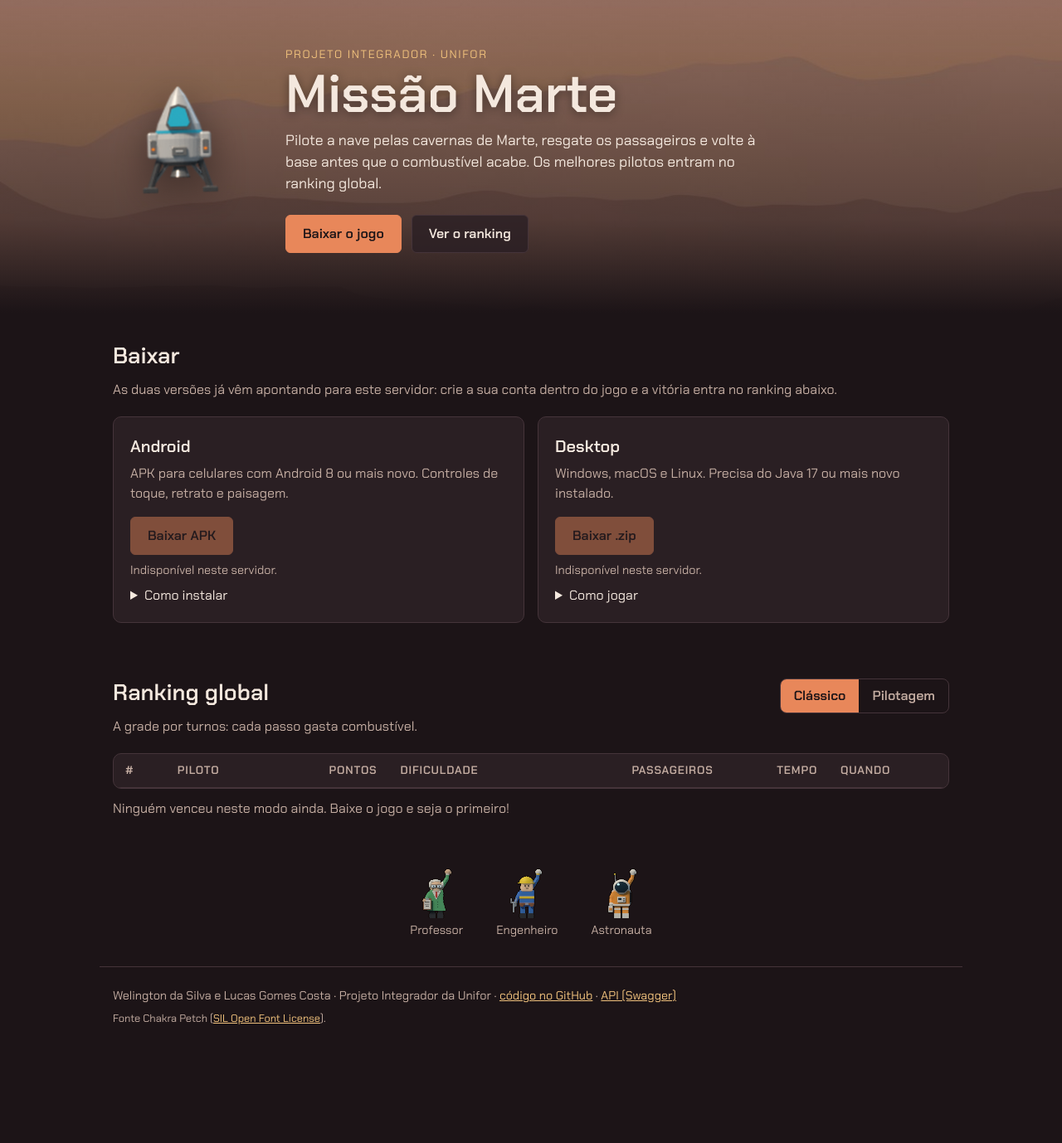
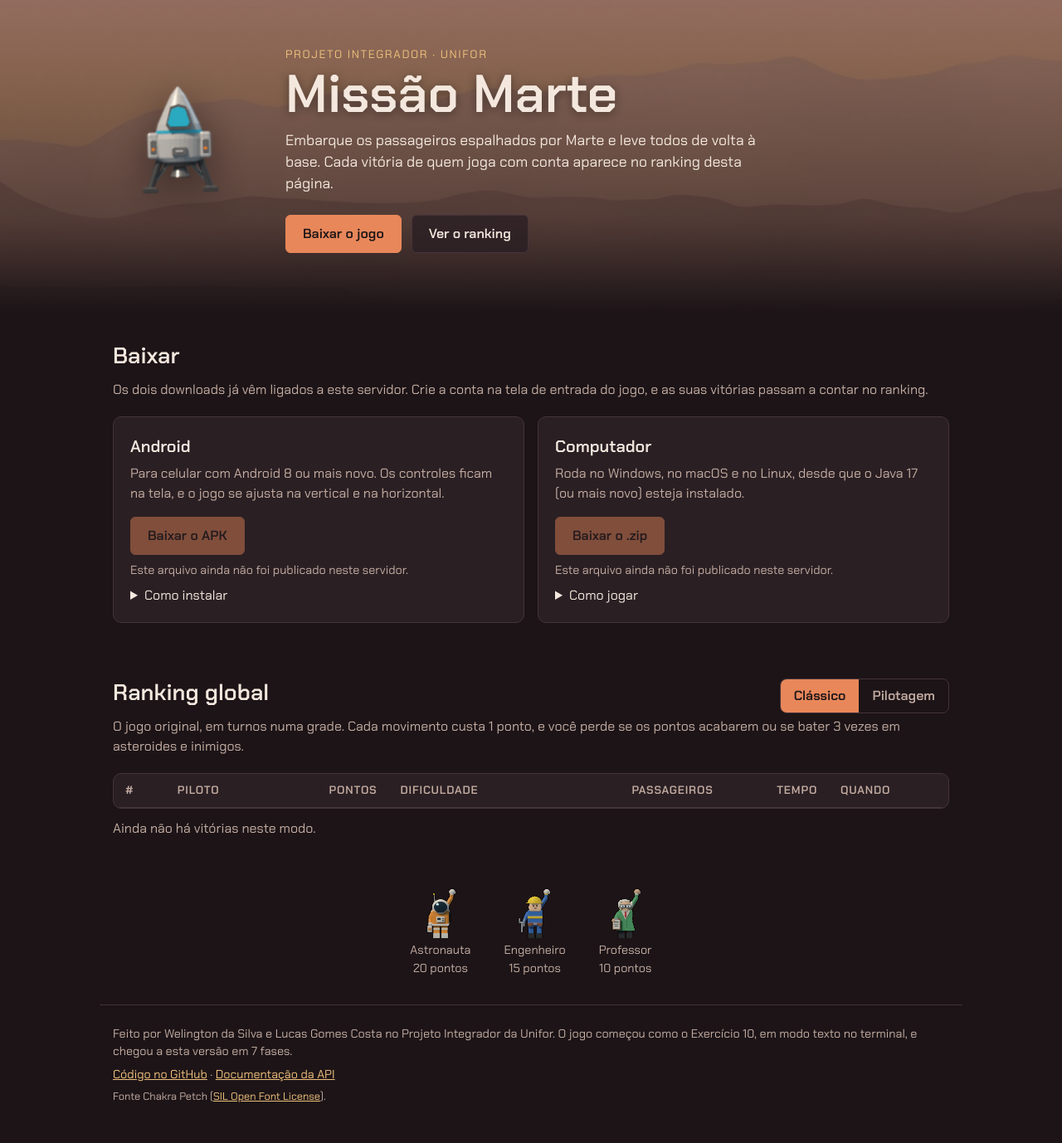
Before and after one commit to thebylito/missao-marte-unifor, a Spring Boot app: page / in a window 1280 px wide. Shown: the whole page at 83% size. Before the commit the page ends 1235 px from the top, so only its background shows below. Run offline with Spring Boot 4, Linux system fonts and the light colour scheme; data that the repository does not hold is empty; some of the project's set-up classes (security, data sources, template engines, error pages and the like) are left out, and stand-ins take their place.

Commit message:
docs(pagina): copy da página reescrita a partir das regras reais do jogo
Tira o tom genérico (revelações com dois-pontos, listas de três, exclamação) e
corrige um erro de fato: o modo clássico não tem combustível, cada movimento custa
1 ponto e a nave tem 3 vidas. A pilotagem ganha a descrição completa (gravidade,
2 passageiros por vez, bônus de até 30 pelo combustível, naves dos outros pilotos)
e os passageiros mostram quanto valem (20, 15 e 10 pontos).

```diff
--- a/servidor/src/main/resources/static/index.html
+++ b/servidor/src/main/resources/static/index.html
@@ -4,7 +4,7 @@
   <meta charset="utf-8">
   <meta name="viewport" content="width=device-width, initial-scale=1">
   <title>Missão Marte Unifor</title>
-  <meta name="description" content="Missão Marte Unifor: baixe o jogo para Android ou desktop e acompanhe o ranking global ao vivo.">
+  <meta name="description" content="Baixe o Missão Marte para Android ou computador e veja o ranking global dos dois modos de jogo.">
   <link rel="icon" type="image/png" href="pagina/icone.png">
   <link rel="stylesheet" href="pagina/estilo.css">
   <script src="pagina/app.js" defer></script>
@@ -16,8 +16,8 @@
       <div>
         <p class="sobretitulo">Projeto Integrador · Unifor</p>
         <h1>Missão Marte</h1>
-        <p class="chamada">Pilote a nave pelas cavernas de Marte, resgate os passageiros e volte à base antes que o
-          combustível acabe. Os melhores pilotos entram no ranking global.</p>
+        <p class="chamada">Embarque os passageiros espalhados por Marte e leve todos de volta à base. Cada vitória de
+          quem joga com conta aparece no ranking desta página.</p>
         <nav class="acoes" aria-label="Atalhos">
           <a class="botao principal" href="#baixar">Baixar o jogo</a>
           <a class="botao" href="#ranking">Ver o ranking</a>
@@ -29,37 +29,39 @@
   <main>
     <section id="baixar" aria-labelledby="titulo-baixar">
       <h2 id="titulo-baixar">Baixar</h2>
-      <p class="nota">As duas versões já vêm apontando para este servidor: crie a sua conta dentro do jogo e a vitória
-        entra no ranking abaixo.</p>
+      <p class="nota">Os dois downloads já vêm ligados a este servidor. Crie a conta na tela de entrada do jogo, e as
+        suas vitórias passam a contar no ranking.</p>
       <div class="cartoes">
         <article class="cartao">
           <h3>Android</h3>
-          <p>APK para celulares com Android 8 ou mais novo. Controles de toque, retrato e paisagem.</p>
+          <p>Para celular com Android 8 ou mais novo. Os controles ficam na tela, e o jogo se ajusta na vertical e na
+            horizontal.</p>
           <a class="botao principal download" data-arquivo="missao-marte.apk" href="downloads/missao-marte.apk"
-             download>Baixar APK</a>
+             download>Baixar o APK</a>
           <p class="tamanho" data-tamanho-de="missao-marte.apk"></p>
           <details>
             <summary>Como instalar</summary>
             <ol>
               <li>Baixe o APK pelo celular.</li>
               <li>Abra o arquivo e permita a instalação de "fontes desconhecidas" quando o Android pedir.</li>
-              <li>Se já tiver uma versão antiga instalada e a instalação falhar, desinstale a antiga antes.</li>
+              <li>Cada versão nova sai com outra assinatura. Se a instalação falhar, desinstale a versão antiga e
+                tente de novo.</li>
             </ol>
           </details>
         </article>
         <article class="cartao">
-          <h3>Desktop</h3>
-          <p>Windows, macOS e Linux. Precisa do Java 17 ou mais novo instalado.</p>
+          <h3>Computador</h3>
+          <p>Roda no Windows, no macOS e no Linux, desde que o Java 17 (ou mais novo) esteja instalado.</p>
           <a class="botao principal download" data-arquivo="missao-marte-desktop.zip"
-             href="downloads/missao-marte-desktop.zip" download>Baixar .zip</a>
+             href="downloads/missao-marte-desktop.zip" download>Baixar o .zip</a>
           <p class="tamanho" data-tamanho-de="missao-marte-desktop.zip"></p>
           <details>
             <summary>Como jogar</summary>
             <ol>
               <li>Descompacte o arquivo.</li>
               <li>Rode <code>bin/missao-marte</code> (macOS e Linux) ou <code>bin\missao-marte.bat</code> (Windows).</li>
-              <li>No modo clássico: setas ou <kbd>WASD</kbd> movem, <kbd>Espaço</kbd> embarca, <kbd>Esc</kbd> aborta.
-                Na pilotagem: <kbd>←</kbd> <kbd>→</kbd> giram e <kbd>↑</kbd> liga o motor.</li>
+              <li>No modo clássico, as setas ou <kbd>WASD</kbd> movem a nave, <kbd>Espaço</kbd> embarca e
+                <kbd>Esc</kbd> aborta. Na pilotagem, <kbd>←</kbd> e <kbd>→</kbd> giram e <kbd>↑</kbd> liga o motor.</li>
             </ol>
           </details>
         </article>
@@ -74,7 +76,8 @@
           <button type="button" role="tab" aria-selected="false" data-modo="PILOTAGEM">Pilotagem</button>
         </div>
       </div>
-      <p class="nota" id="descricao-modo">A grade por turnos: cada passo gasta combustível.</p>
+      <p class="nota" id="descricao-modo">O jogo original, em turnos numa grade. Cada movimento custa 1 ponto, e
+        você perde se os pontos acabarem ou se bater 3 vezes em asteroides e inimigos.</p>
       <div class="tabela-rolagem">
         <table aria-describedby="descricao-modo">
           <thead>
@@ -94,17 +97,18 @@
       <p class="estado" id="estado" role="status">Carregando o ranking…</p>
     </section>
 
-    <section class="tripulacao" aria-label="Passageiros a resgatar">
-      <figure><img src="pagina/professor.png" alt="" width="48" height="64"><figcaption>Professor</figcaption></figure>
-      <figure><img src="pagina/engenheiro.png" alt="" width="48" height="64"><figcaption>Engenheiro</figcaption></figure>
-      <figure><img src="pagina/astronauta.png" alt="" width="48" height="64"><figcaption>Astronauta</figcaption></figure>
+    <section class="tripulacao" aria-label="Pontos de cada passageiro">
+      <figure><img src="pagina/astronauta.png" alt="" width="48" height="64"><figcaption>Astronauta<br>20 pontos</figcaption></figure>
+      <figure><img src="pagina/engenheiro.png" alt="" width="48" height="64"><figcaption>Engenheiro<br>15 pontos</figcaption></figure>
+      <figure><img src="pagina/professor.png" alt="" width="48" height="64"><figcaption>Professor<br>10 pontos</figcaption></figure>
     </section>
   </main>
 
   <footer>
-    <p>Welington da Silva e Lucas Gomes Costa · Projeto Integrador da Unifor ·
-      <a href="https://github.com/thebylito/missao-marte-unifor">código no GitHub</a> ·
-      <a href="swagger-ui.html">API (Swagger)</a></p>
+    <p>Feito por Welington da Silva e Lucas Gomes Costa no Projeto Integrador da Unifor. O jogo começou como o
+      Exercício 10, em modo texto no terminal, e chegou a esta versão em 7 fases.</p>
+    <p><a href="https://github.com/thebylito/missao-marte-unifor">Código no GitHub</a> ·
+      <a href="swagger-ui.html">Documentação da API</a></p>
     <p class="creditos">Fonte Chakra Petch (<a href="pagina/fontes/OFL-ChakraPetch.txt">SIL Open Font License</a>).</p>
   </footer>
 </body>
--- a/servidor/src/main/resources/static/pagina/app.js
+++ b/servidor/src/main/resources/static/pagina/app.js
@@ -2,9 +2,14 @@
 // Os nomes vêm de jogadores: entram na página só como texto (textContent), nunca como HTML.
 "use strict";
 
+// O texto do Clássico também está no index.html (é o que aparece antes do JavaScript rodar).
 const DESCRICOES = {
-  CLASSICO: "A grade por turnos: cada passo gasta combustível.",
-  PILOTAGEM: "Física de voo: gravidade, motor e pouso nas plataformas. Bônus pelo combustível que sobra.",
+  CLASSICO: "O jogo original, em turnos numa grade. Cada movimento custa 1 ponto, e você perde se os pontos "
+    + "acabarem ou se bater 3 vezes em asteroides e inimigos.",
+  PILOTAGEM: "Na pilotagem, a gravidade puxa a nave para baixo e o motor gasta combustível. "
+    + "Pouse devagar na plataforma, embarque até 2 passageiros e leve-os à base, que também reabastece. "
+    + "O combustível que sobra no fim vale até 30 pontos de bônus. Com conta, você vê as naves de quem está "
+    + "jogando ao mesmo tempo.",
 };
 const DIFICULDADES = { FACIL: "Fácil", MEDIO: "Médio", DIFICIL: "Difícil" };
 const ATUALIZAR_A_CADA_MS = 30000;
@@ -48,9 +53,10 @@ function mostrar(posicoes) {
     );
     return tr;
   }));
+  const hora = new Date().toLocaleTimeString("pt-BR", { hour: "2-digit", minute: "2-digit" });
   estado.textContent = posicoes.length === 0
-    ? "Ninguém venceu neste modo ainda. Baixe o jogo e seja o primeiro!"
-    : `Atualizado às ${new Date().toLocaleTimeString("pt-BR", { hour: "2-digit", minute: "2-digit" })}.`;
+    ? "Ainda não há vitórias neste modo."
+    : `A lista se atualiza a cada 30 segundos. Última leitura às ${hora}.`;
 }
 
 async function carregarRanking() {
@@ -62,7 +68,7 @@ async function carregarRanking() {
     if (modo === modoAtual) mostrar(posicoes);
   } catch (erro) {
     if (modo === modoAtual) {
-      document.getElementById("estado").textContent = "Não foi possível falar com o servidor agora. Tentando de novo em instantes.";
+      document.getElementById("estado").textContent = "O servidor não respondeu. A página tenta de novo em 30 segundos.";
     }
   }
 }
@@ -94,7 +100,7 @@ async function conferirDownloads() {
     } catch (erro) {
       link.classList.add("indisponivel");
       link.setAttribute("aria-disabled", "true");
-      legenda.textContent = "Indisponível neste servidor.";
+      legenda.textContent = "Este arquivo ainda não foi publicado neste servidor.";
     }
   }
 }
```
